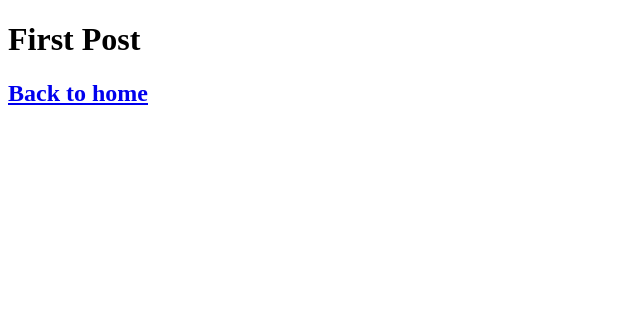
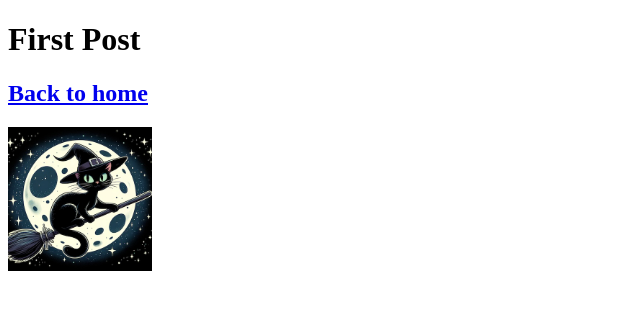
Before and after one commit to dockhardman/nextjs-playground, a Next.js app: page /posts/first-post in a window 1280 px wide. Shown: the top 310 px of the page, without its empty margins (0-640 px from the left). Built offline with nearby package versions, Linux system fonts and the light colour scheme.

Commit message:
Image obj

```diff
--- a/pages/posts/first-post.js
+++ b/pages/posts/first-post.js
@@ -1,4 +1,14 @@
 import Link from 'next/link';
+import Image from 'next/image';
+
+const YourComponent = () => (
+  <Image
+    src="/images/profile.jpg" // Route of the image file
+    height={144} // Desired size with correct aspect ratio
+    width={144} // Desired size with correct aspect ratio
+    alt="Your Name"
+  />
+);
 
 export default function FirstPost() {
   return (
@@ -7,6 +17,7 @@
       <h2>
         <Link href="/">Back to home</Link>
       </h2>
+      <YourComponent />
     </>
   );
 }
```
Also changed, not shown: public/images/profile.jpg (added).
